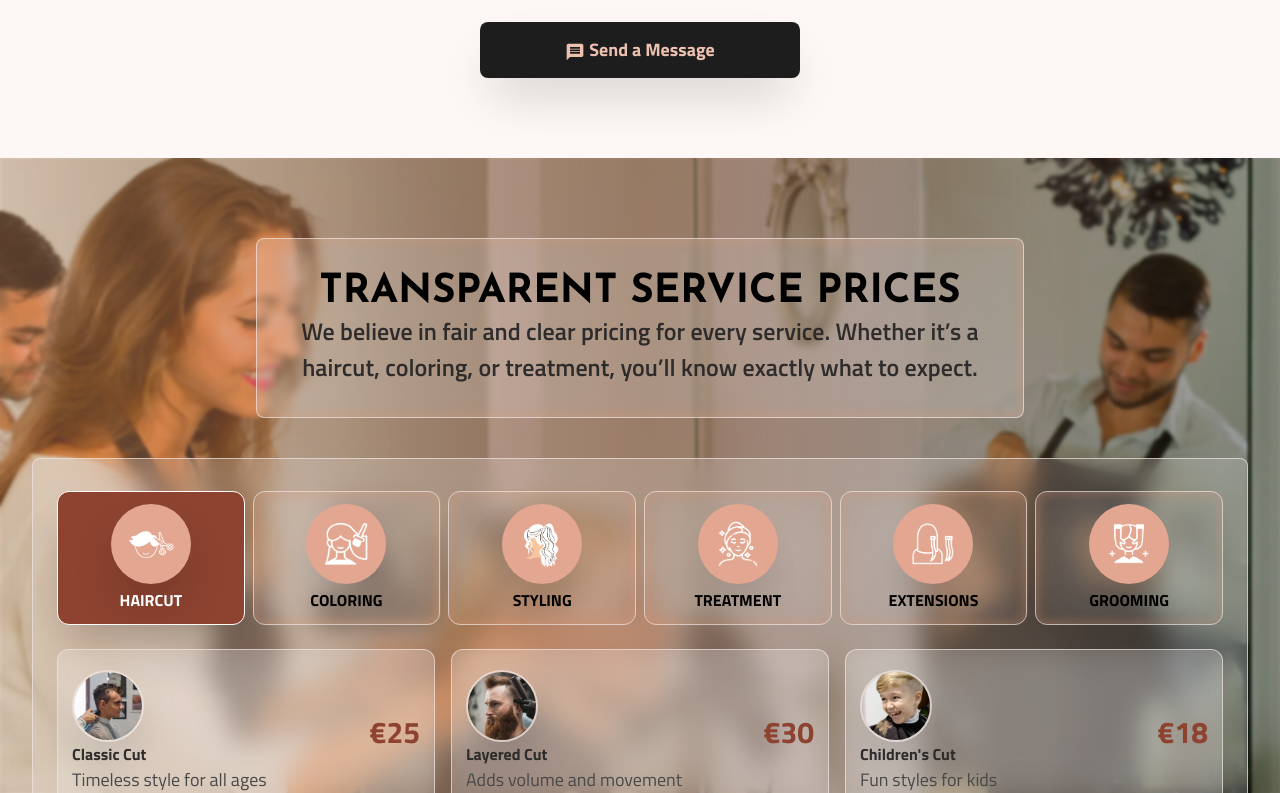
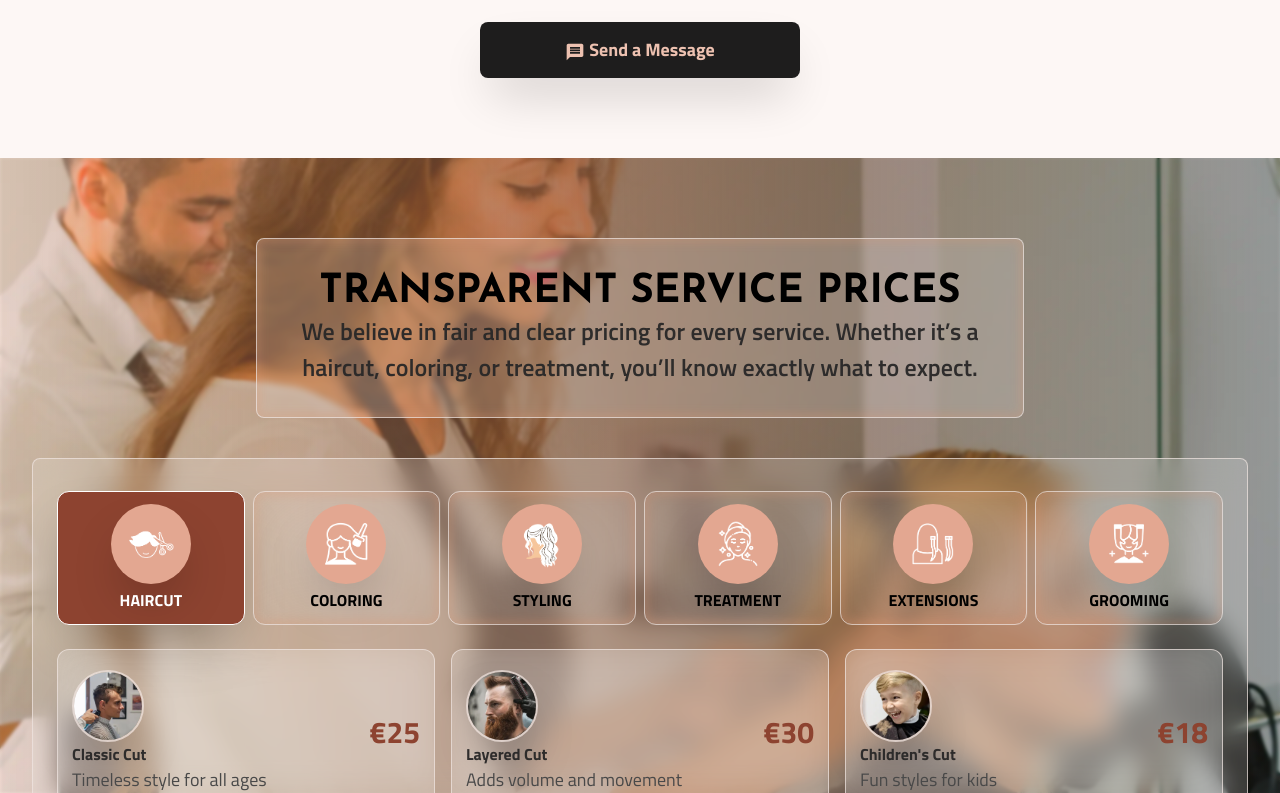
Before and after one commit to VictorKevz/lumi-salon, a Next.js app: page /en in a window 1280 px wide. Shown: the part 2007-2800 px from the top of the page. Built offline with nearby package versions, Linux system fonts and the light colour scheme.

Commit message:
Add animations to the client-side content.

```diff
--- a/app/components/AnimationWrapper.tsx
+++ b/app/components/AnimationWrapper.tsx
@@ -10,8 +10,10 @@ type AnimationWrapperProps = {
   offset?: number;
   as?:
     | typeof motion.div
+    | typeof motion.li
     | typeof motion.header
     | typeof motion.article
+    | typeof motion.section
     | typeof motion.h1
     | typeof motion.p;
   className?: string;
--- a/app/components/PictureBg.tsx
+++ b/app/components/PictureBg.tsx
@@ -1,4 +1,6 @@
 import React from "react";
+import { AnimationWrapper } from "./AnimationWrapper";
+import { motion } from "framer-motion";
 
 type PictureBgProps = {
   desktopUrl: string;
@@ -13,8 +15,8 @@ export const PictureBg = ({
   alt,
   className = "absolute top-0 left-0 w-full h-full inset-0 -z-2 pointer-events-none",
 }: PictureBgProps) => (
-  <picture className={className}>
+  <AnimationWrapper className={className} as={motion.section} offset={5}>
     <source media="(min-width:1024px)" srcSet={desktopUrl} />
     <img src={mobileUrl} alt={alt} className="w-full h-full object-cover" />
-  </picture>
+  </AnimationWrapper>
 );
--- a/app/sections/pricing/Pricing.tsx
+++ b/app/sections/pricing/Pricing.tsx
@@ -1,8 +1,10 @@
+import { AnimationWrapper } from "@/app/components/AnimationWrapper";
 import { PictureBg } from "@/app/components/PictureBg";
 import { ServiceIcon } from "@/app/components/ServiceIcon";
 import { PricingTabId } from "@/app/types/pricing";
 import { SectionProps } from "@/lib/header";
 import { getPricingData, getPricingTabs } from "@/lib/pricing";
+import { motion } from "framer-motion";
 import Image from "next/image";
 import React, { useState } from "react";
 
@@ -71,14 +73,21 @@ export const Pricing = ({ isClient, messages }: SectionProps) => {
       className="center flex-col! w-full relative py-20 px-4 lg:px-8 z-5"
       aria-labelledby="pricing-heading"
     >
-      <header className="center flex-col! max-w-3xl w-full text-center card-inset center px-4 py-8 backdrop-blur-[0.2rem] bg-[var(--glass-bg)] border border-[var(--glass-border)] rounded-lg">
+      <AnimationWrapper
+        as={motion.header}
+        animate={false}
+        offset={-10}
+        className="center flex-col! max-w-3xl w-full text-center card-inset center px-4 py-8 backdrop-blur-[0.2rem] bg-[var(--glass-bg)] border border-[var(--glass-border)] rounded-lg"
+      >
         <h2 id="pricing-heading">{messages["pricing.heading"]}</h2>
         <p className="text-[var(--text-primary)]! font-semibold">
           {messages["pricing.intro"]}
         </p>
-      </header>
+      </AnimationWrapper>
 
-      <div
+      <AnimationWrapper
+        offset={-10}
+        animate={false}
         className="center flex-col! max-w-screen-xl w-full mt-10 px-4 lg:px-6 py-8 backdrop-blur-[0.8rem] bg-[var(--glass-bg)] border border-[var(--glass-border)] rounded-lg"
         aria-live="polite"
       >
@@ -90,7 +99,13 @@ export const Pricing = ({ isClient, messages }: SectionProps) => {
             {tabs.map((tab) => {
               const isActive = selectedTab === tab.id;
               return (
-                <li key={tab.id} role="presentation" className="w-full">
+                <AnimationWrapper
+                  key={tab.id}
+                  as={motion.li}
+                  offset={-10}
+                  animate={false}
+                  className="w-full"
+                >
                   <button
                     type="button"
                     role="tab"
@@ -108,7 +123,7 @@ export const Pricing = ({ isClient, messages }: SectionProps) => {
                     <span>{tab.label}</span>
                     {isActive && <span className="sr-only">(current tab)</span>}
                   </button>
-                </li>
+                </AnimationWrapper>
               );
             })}
           </ul>
@@ -126,7 +141,12 @@ export const Pricing = ({ isClient, messages }: SectionProps) => {
             <ul className="w-full grid md:grid-cols-2 xl:grid-cols-3 gap-4 mt-6">
               {pricingData[tab.id].map((option) => (
                 <li key={option.id} className="w-full">
-                  <article className="w-full relative between backdrop-blur-[1rem] bg-[var(--glass-bg)] border border-[var(--glass-border)] px-3.5 py-5 rounded-xl">
+                  <AnimationWrapper
+                    as={motion.article}
+                    offset={-10}
+                    animate={false}
+                    className="w-full relative between backdrop-blur-[1rem] bg-[var(--glass-bg)] border border-[var(--glass-border)] px-3.5 py-5 rounded-xl"
+                  >
                     <div>
                       <Image
                         src={option.image}
@@ -146,13 +166,13 @@ export const Pricing = ({ isClient, messages }: SectionProps) => {
                     >
                       {option.price}
                     </span>
-                  </article>
+                  </AnimationWrapper>
                 </li>
               ))}
             </ul>
           </div>
         ))}
-      </div>
+      </AnimationWrapper>
 
       <PictureBg
         desktopUrl="/images/pricing-desktop.webp"
```
